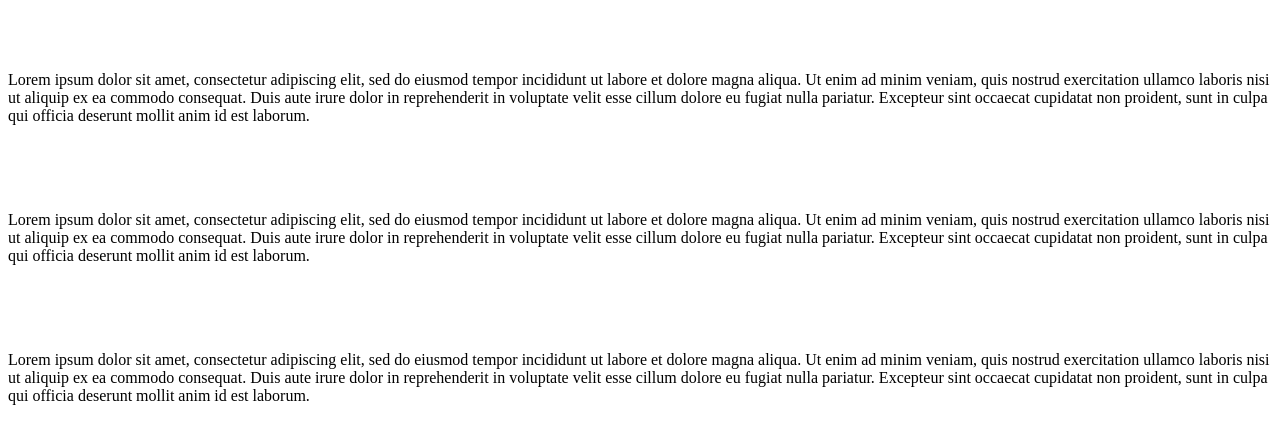
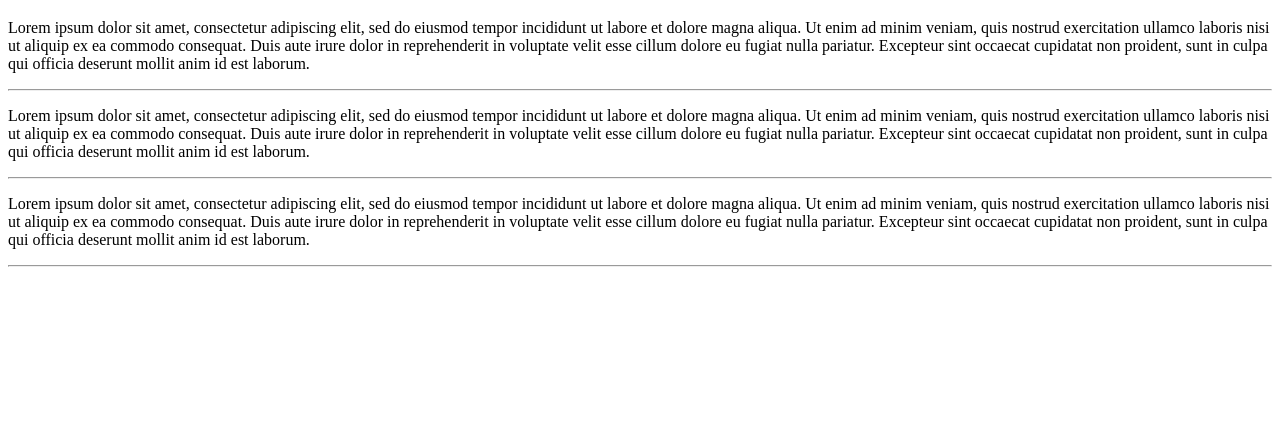
Before and after one commit to pianoguy5/portfolio, a plain HTML site: page about.html in a window 1280 px wide. Shown: the part 87-526 px from the top of the page. Drawn offline with Linux system fonts and the light colour scheme.

Commit message:
about commit 2

```diff
--- a/about.html
+++ b/about.html
@@ -9,17 +9,11 @@
     <header>
         <h1>About Me</h1>
     </header>
-    <br>
-    <br>
     <p>Lorem ipsum dolor sit amet, consectetur adipiscing elit, sed do eiusmod tempor incididunt ut labore et dolore magna aliqua. Ut enim ad minim veniam, quis nostrud exercitation ullamco laboris nisi ut aliquip ex ea commodo consequat. Duis aute irure dolor in reprehenderit in voluptate velit esse cillum dolore eu fugiat nulla pariatur. Excepteur sint occaecat cupidatat non proident, sunt in culpa qui officia deserunt mollit anim id est laborum.</p>
-    <br>
-    <br>
-    <br>
+    <hr>
     <p>Lorem ipsum dolor sit amet, consectetur adipiscing elit, sed do eiusmod tempor incididunt ut labore et dolore magna aliqua. Ut enim ad minim veniam, quis nostrud exercitation ullamco laboris nisi ut aliquip ex ea commodo consequat. Duis aute irure dolor in reprehenderit in voluptate velit esse cillum dolore eu fugiat nulla pariatur. Excepteur sint occaecat cupidatat non proident, sunt in culpa qui officia deserunt mollit anim id est laborum.</p>
-    <br>
-    <br>
-    <br>
+    <hr>
     <p>Lorem ipsum dolor sit amet, consectetur adipiscing elit, sed do eiusmod tempor incididunt ut labore et dolore magna aliqua. Ut enim ad minim veniam, quis nostrud exercitation ullamco laboris nisi ut aliquip ex ea commodo consequat. Duis aute irure dolor in reprehenderit in voluptate velit esse cillum dolore eu fugiat nulla pariatur. Excepteur sint occaecat cupidatat non proident, sunt in culpa qui officia deserunt mollit anim id est laborum.</p>
-    <br>
+    <hr>
 </body>
 </html>
```
